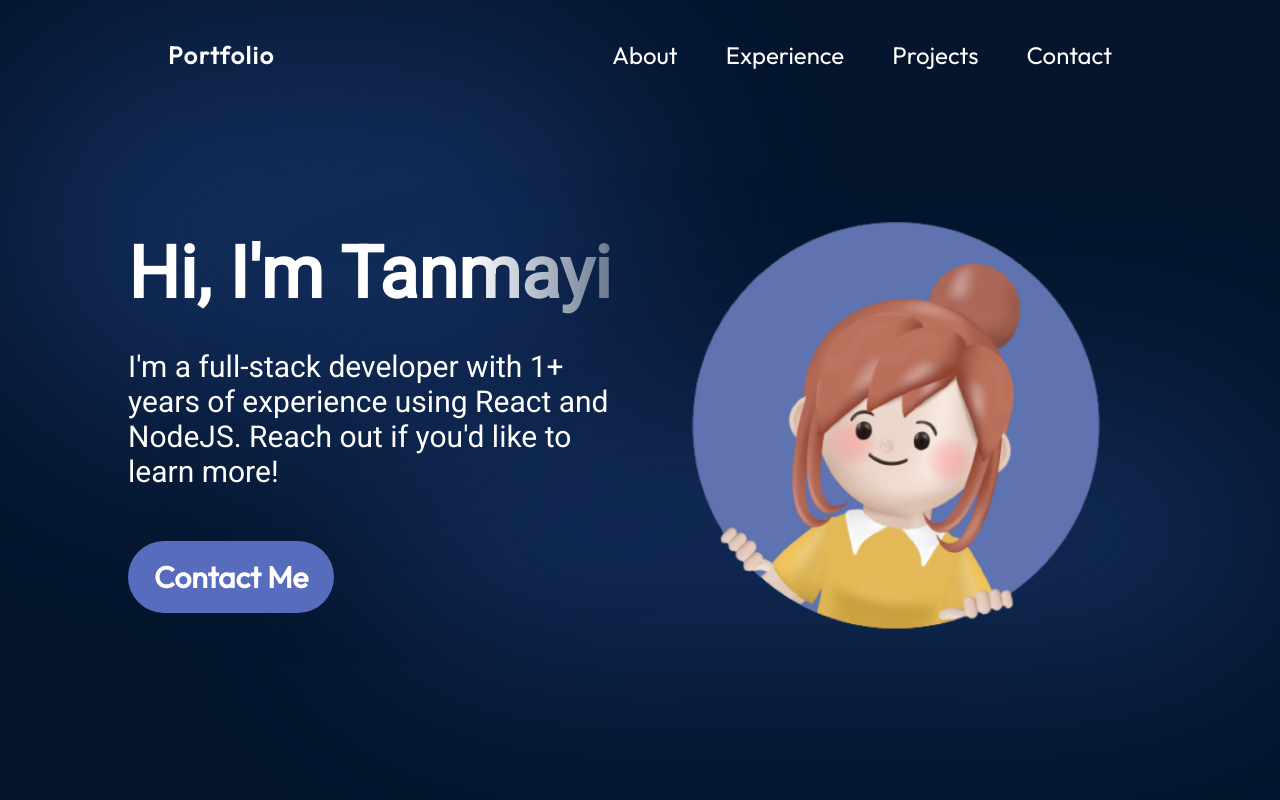
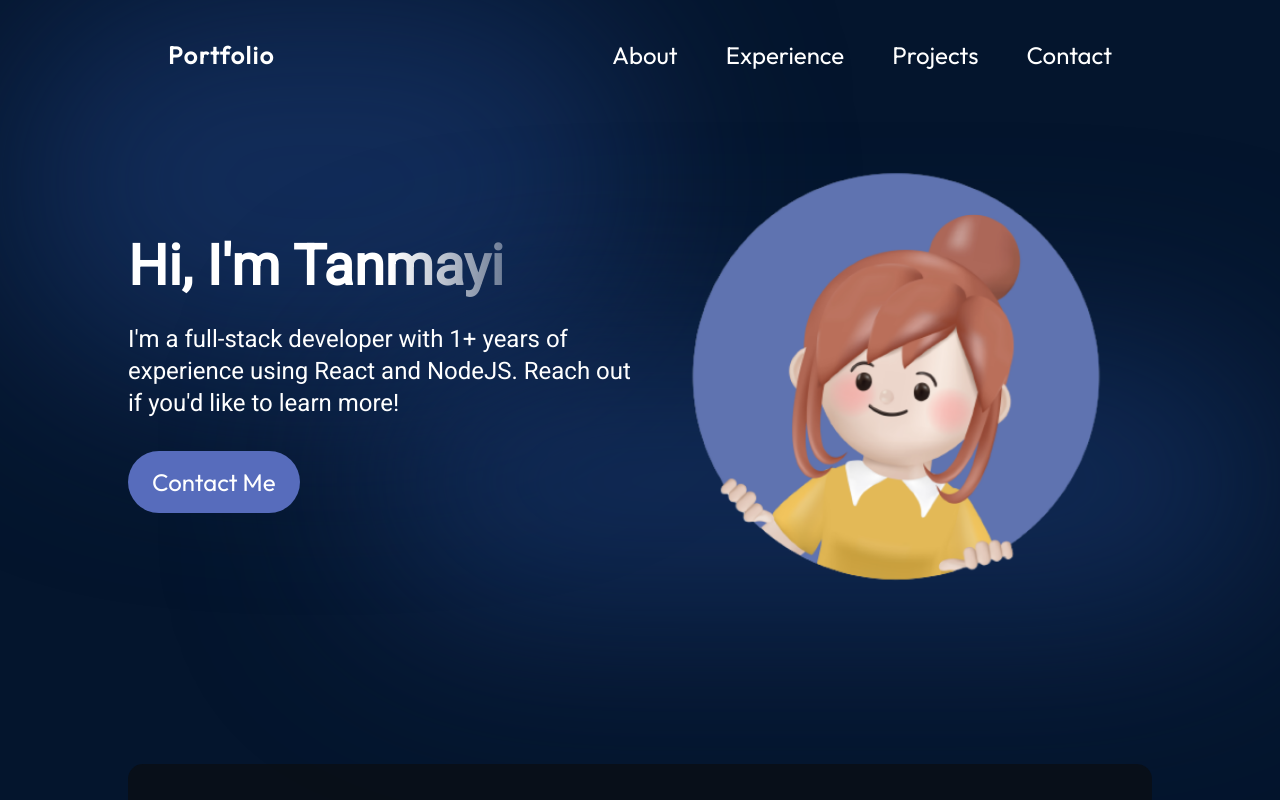
Before and after one commit to tanmayidev/portfolio-v1, a React (Vite) app: page / in a window 1280 px wide. Shown: the top 800 px of the page. Built offline with nearby package versions, Linux system fonts and the light colour scheme.

Commit message:
chore: refactor hero styles

```diff
--- a/src/components/Hero/Hero.module.css
+++ b/src/components/Hero/Hero.module.css
@@ -5,7 +5,6 @@
   display: flex;
   align-items: center;
   justify-content: center;
-  margin-top: 49px;
   z-index: 1;
   margin-left: 10%;
   margin-right: 10%;
@@ -20,9 +19,9 @@
 }
 
 .title {
-  font-size: 72px;
+  font-size: 3.5rem;
   font-weight: 900;
-  margin-bottom: 33px;
+  margin-bottom: 1.5rem;
   font-family: var(--font-roboto);
   background: linear-gradient(
     90deg,
@@ -34,20 +33,20 @@
 }
 
 .description {
-  font-size: 30px;
+  font-size: 1.5rem;
   font-family: var(--font-roboto);
-  margin-bottom: 52px;
+  margin-bottom: 2rem;
+  line-height: 2rem;
 }
 
 .contactBtn {
   text-decoration: none;
   background-color: var(--color-primary);
   color: var(--color-text);
-  border-radius: 100px;
-  font-size: 30px;
-  font-weight: 600;
-  padding: 17px 26px;
-  box-shadow: 0 0 4px rgba(0, 0, 4px, 0 rgba(0, 0, 0, 0, 25));
+  border-radius: 5rem;
+  font-size: 1.5rem;
+  padding: 1rem 1.5rem;
+  box-shadow: 0 0 4px 0 rgba(0, 0, 4px, 0 rgba(0, 0, 0, 0, 25));
 }
 
 .heroImg {
```
